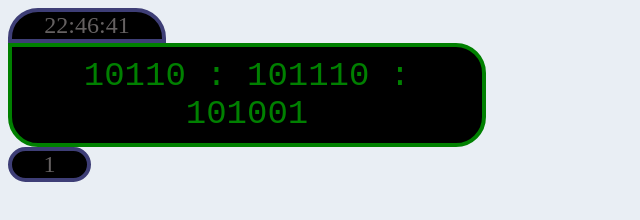
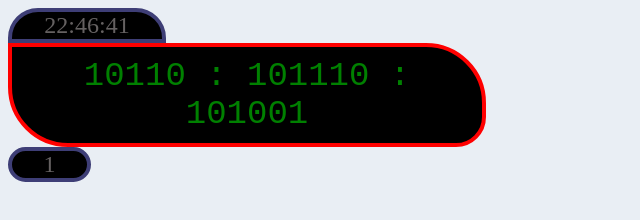
Before and after one commit to seattletravis/seattletravis.github.io, a plain HTML site: page index.html in a window 1280 px wide. Shown: the whole page, without its empty margins (0-640 px from the left). Drawn offline with Linux system fonts and the light colour scheme.

Commit message:
Change style sheet added red border

```diff
--- a/style.css
+++ b/style.css
@@ -15,8 +15,8 @@ body {
 
 #binaryClock {
 	padding: 10px;
-	border: green solid 4px;
-	border-radius: 0px 30px 30px 30px;
+	border: red solid 4px;
+	border-radius: 0px 60px 30px 60px;
 	background-color: black;
 	width: 450px;
 	font-family: 'Courier New', Courier, monospace;
```
